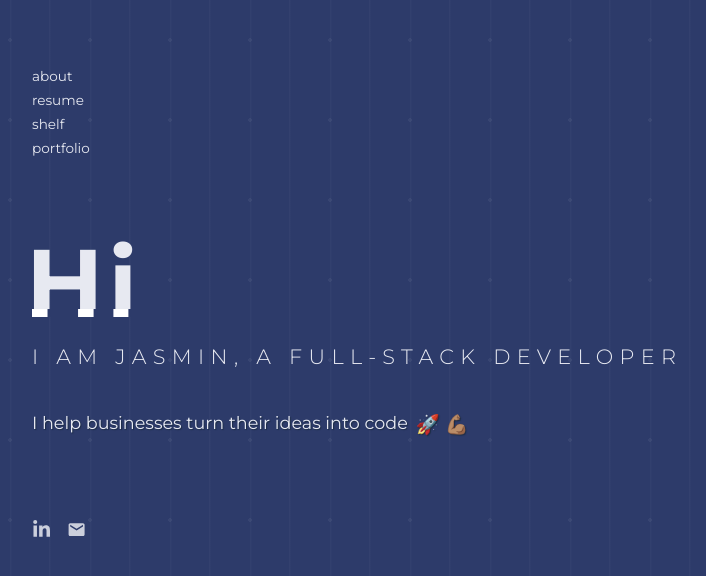
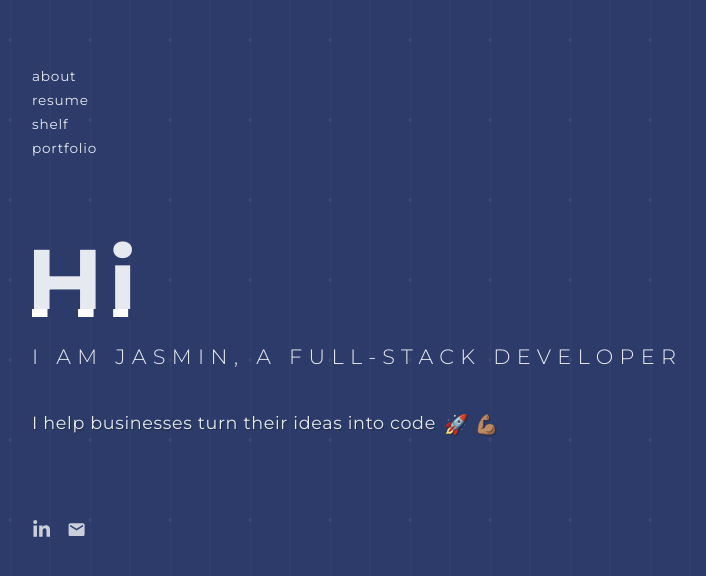
Before and after one commit to jasmingubeljic/jasmingubeljic.github.io, a Next.js app: page / in a window 1280 px wide. Shown: the top 576 px of the page, without its empty margins (270-976 px from the left). Built offline with nearby package versions, Linux system fonts and the light colour scheme.

Commit message:
fix: letter spacing

```diff
--- a/src/app/globals.css
+++ b/src/app/globals.css
@@ -74,12 +74,13 @@ h4,
 h5,
 h6 {
   color: var(--easy-text);
+  letter-spacing: 0.05rem;
 }
 
 p {
   line-height: 2;
   margin-top: 1.1rem;
-  letter-spacing: 0.3;
+  letter-spacing: 0.01rem;
   text-shadow: 1px 1px 1px var(--prussian-blue);
 }
 
@@ -133,7 +134,7 @@ a {
   font-size: 96px;
   font-weight: 700;
   color: var(--easy-text);
-  letter-spacing: 5px;
+  letter-spacing: 0.3rem;
   animation: 4s ease-in-out infinite alternate shift;
   z-index: 1;
 }
--- a/src/app/page.module.css
+++ b/src/app/page.module.css
@@ -14,7 +14,7 @@
 .about-me {
   position: relative;
   font-size: 1.1rem;
-  letter-spacing: 0.5;
+  letter-spacing: 0.04rem;
 }
 
 .emoji {
--- a/src/app/portfolio/page.module.css
+++ b/src/app/portfolio/page.module.css
@@ -4,7 +4,7 @@
   font-size: 0.9rem;
   font-weight: 500;
   padding: 0 0.2rem;
-  letter-spacing: 1.4;
+  letter-spacing: 0.35em;
   text-decoration: none;
   background: linear-gradient(225deg, transparent, var(--primary) 60%);
   border: 2px solid var(--dark);
--- a/src/components/Navigation/Navigation.module.css
+++ b/src/components/Navigation/Navigation.module.css
@@ -8,7 +8,7 @@
   font-size: 0.85rem;
   font-weight: 400;
   text-decoration: none;
-  letter-spacing: 1;
+  letter-spacing: 0.05rem;
 }
 
 .link:hover {
```
